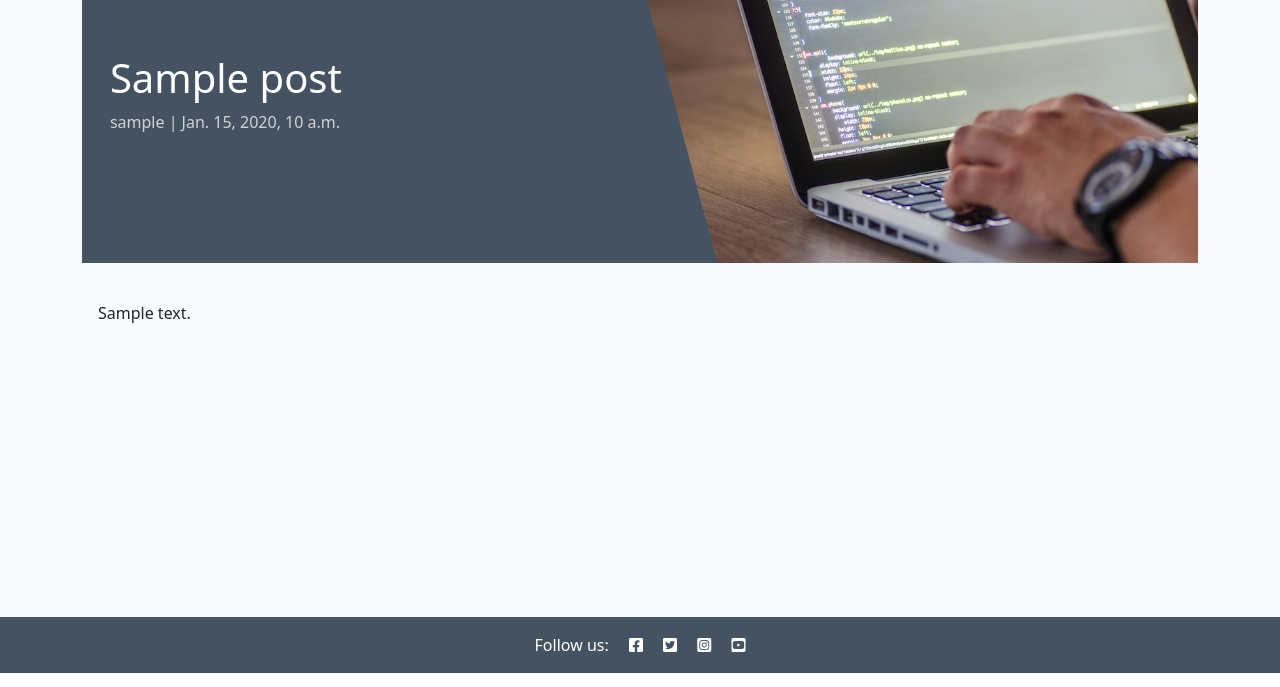
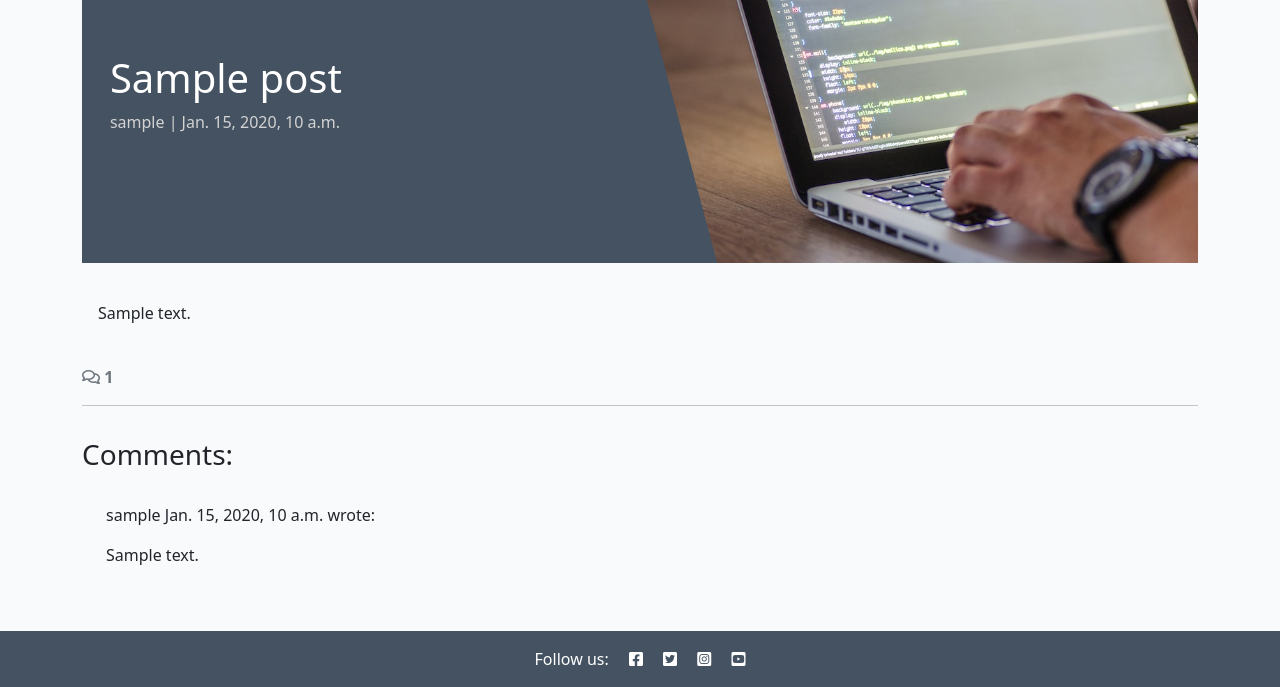
Before and after one commit to ProfessorJames/Django-blog-walkthrough, a Django app: a page that uses blog/templates/blog/post_detail.html in a window 1280 px wide. Shown: the part 127-814 px from the top of the page. Run offline with Django 4.2, Linux system fonts and the light colour scheme; tables that the repository leaves empty hold one stand-in row (values such as "Sample post").

Commit message:
added comments to postdetail view and template

```diff
--- a/blog/templates/blog/post_detail.html
+++ b/blog/templates/blog/post_detail.html
@@ -32,6 +32,48 @@
             </div>
         </div>
     </div>
+    <!-- Displaying count of comments -->
+    <div class="row">
+        <div class="col-12">
+            <strong class="text-secondary">
+                <i class="far fa-comments"></i> {{ comment_count }}
+            </strong>
+        </div>
+        <div class="col-12">
+            <hr>
+          </div>
+    </div>
+    <!-- Displaying Comments -->
+  <div class="row">
+    <div class="col-md-8 card mb-4 mt-3 ">
+      <h3>Comments:</h3>
+      <div class="card-body">
+        <!-- We want a for loop inside the empty control tags
+          to iterate through each comment in comments -->
+        {% for comment in comments %}
+        <div class="p-2 comments
+          {% if not comment.approved and comment.author == user %}
+          faded{% elif not comment.approved %} d-none{% endif %}">
+          <p class="font-weight-bold">
+            {{ comment.author }}
+            <span class="font-weight-normal">
+              {{ comment.created_on }}
+            </span> wrote:
+          </p>
+          <div id="comment{{ comment.id }}">
+            {{ comment.body | linebreaks }}
+          </div>
+          {% if not comment.approved and comment.author == user %}
+          <p class="approval">
+            This comment is awaiting approval
+          </p>
+          {% endif %}
+        </div>
+        <!-- Our for loop ends here -->
+        {% endfor %}
+      </div>
+    </div>
+  </div>
 </div>
 
 {% endblock content %}
--- a/blog/views.py
+++ b/blog/views.py
@@ -25,8 +25,15 @@ def post_detail(request, slug):
 
     queryset = Post.objects.filter(status = 1)
     post = get_object_or_404(queryset, slug = slug)
+    comments = post.comments.all().order_by("-created_on")
+    comment_count = post.comments.filter(approved=True).count()
+
     return render(
         request,
         "blog/post_detail.html",
-        {"post": post,},
+        {
+            "post": post,
+         "comments": comments,
+         "comment_count": comment_count,
+        },
     )
--- a/codestar/settings.py
+++ b/codestar/settings.py
@@ -33,7 +33,7 @@ SECRET_KEY = os.environ.get("SECRET_KEY")
 DEBUG = True
 
 ALLOWED_HOSTS = [
-    '8000-professorja-djangoblogw-1znvrl1q28w.ws-eu110.gitpod.io', '.herokuapp.com'
+    '8000-professorja-djangoblogw-7s0nezbiqzy.ws-eu110.gitpod.io', '.herokuapp.com'
 ]
 
 
```
